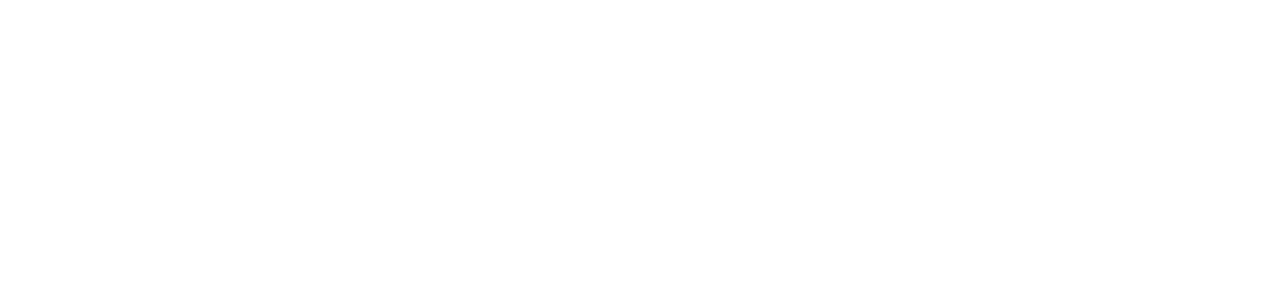
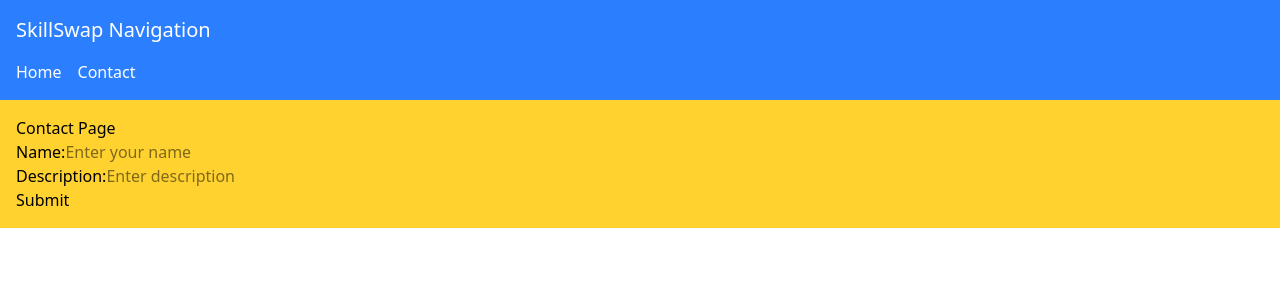
Before and after one commit to yadavaman13/skillswap, a React (Vite) app in the folder client/: page /contact in a window 1280 px wide. Before the commit this address had no page. Shown: the top 300 px of the page. Built offline with nearby package versions, Linux system fonts and the light colour scheme.

Commit message:
added home,contact page with navbar

```diff
--- a/client/src/App.jsx
+++ b/client/src/App.jsx
@@ -1,17 +1,18 @@
 import React from 'react'
 import {BrowserRouter, Routes, Route} from 'react-router-dom';
 import HomePage from './pages/HomePage';
+import Contact from './pages/Contact';
 import Navbar from './components/Navbar';
 
 const App = () => {
   return (
     <div>
-
       <BrowserRouter>
-      <Routes>
-
-        <Route path="/" element={<HomePage />} />
-      </Routes>
+        <Navbar />
+        <Routes>
+          <Route path="/" element={<HomePage />} />
+          <Route path="/contact" element={<Contact />} />
+        </Routes>
       </BrowserRouter>
     </div>
   )
--- a/client/src/components/Navbar.jsx
+++ b/client/src/components/Navbar.jsx
@@ -1,11 +1,16 @@
 import React from 'react'
+import { Link } from 'react-router-dom'
 
-const nav = () => {
+const Navbar = () => {
   return (
-    <div>
-      <h1>navbar feudgfehfine</h1>
+    <div className='bg-blue-500 p-4'>
+      <h1 className='text-white text-xl mb-4'>SkillSwap Navigation</h1>
+      <nav>
+        <Link to="/" className='text-white mr-4 hover:underline'>Home</Link>
+        <Link to="/contact" className='text-white mr-4 hover:underline'>Contact</Link>
+      </nav>
     </div>
   )
 }
 
-export default nav
+export default Navbar
--- /dev/null
+++ b/client/src/pages/Contact.jsx
@@ -0,0 +1,24 @@
+import React from 'react'
+
+const Contact = () => {
+  return (
+    <div className='bg-amber-300 p-4'>
+      <h1>Contact Page</h1>
+      <form>
+        <div>
+          <label htmlFor='name'>Name:</label>
+          <input type='text' id='name' placeholder='Enter your name' />
+        </div>
+
+        <div>
+          <label htmlFor='description'>Description:</label>
+          <input type='text' id='description' placeholder='Enter description' />
+        </div>
+
+        <button type='submit'>Submit</button>
+      </form>
+    </div>
+  )
+}
+
+export default Contact
--- a/client/src/pages/HomePage.jsx
+++ b/client/src/pages/HomePage.jsx
@@ -1,11 +1,9 @@
 import React from 'react'
-import nav from '../components/Navbar'
 
 const HomePage = () => {
   return (
     <div>
-
-      <h1>home page</h1>
+      <h1 className='bg-amber-700 item place-content-center'>home page</h1>
     </div>
   )
 }
```
